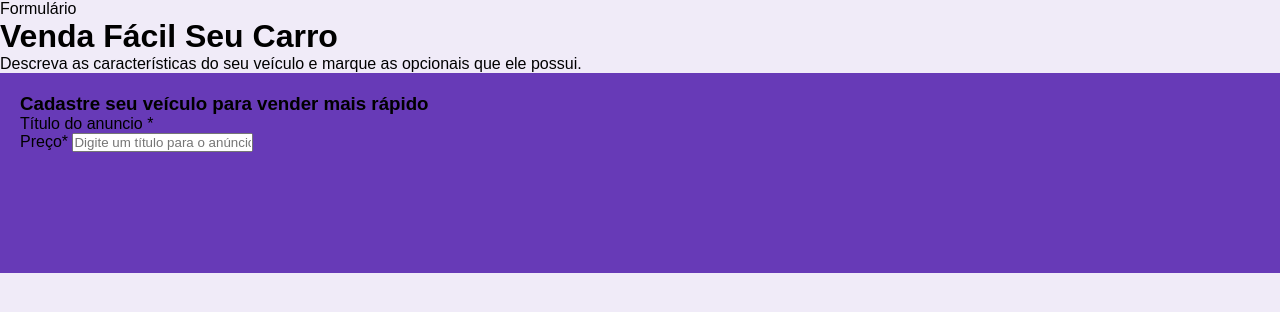
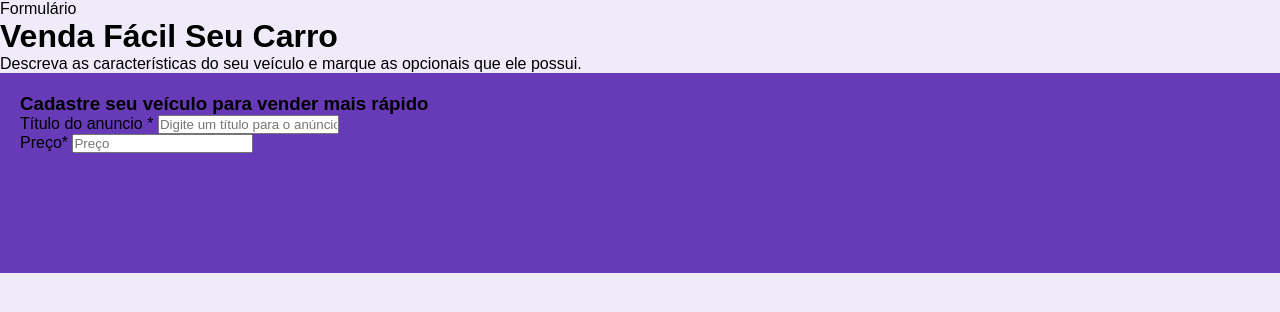
Before and after one commit to joaobazan/projetoFormulario, a plain HTML site: page index.html in a window 1280 px wide. Drawn offline with Linux system fonts and the light colour scheme.

Commit message:
formulario

```diff
--- a/index.html
+++ b/index.html
@@ -24,12 +24,14 @@
         <div class="caixainputs">
             <label for="title">Título do anuncio <span class="campo-obrigatorio">*</span>
             </label>
+           <input type="text" name="title" id="title" class="block"
+            placeholder="Digite um título para o anúncio">
         </div>
           <div class="caixainputs">
             <label for="title">Preço<span class="campo-obrigatorio">*</span>
             </label>
             <input type="text" name="title" id="title" class="block"
-            placeholder="Digite um título para o anúncio">
+            placeholder="Preço">
         </div>
     </form>
  </header>
```
